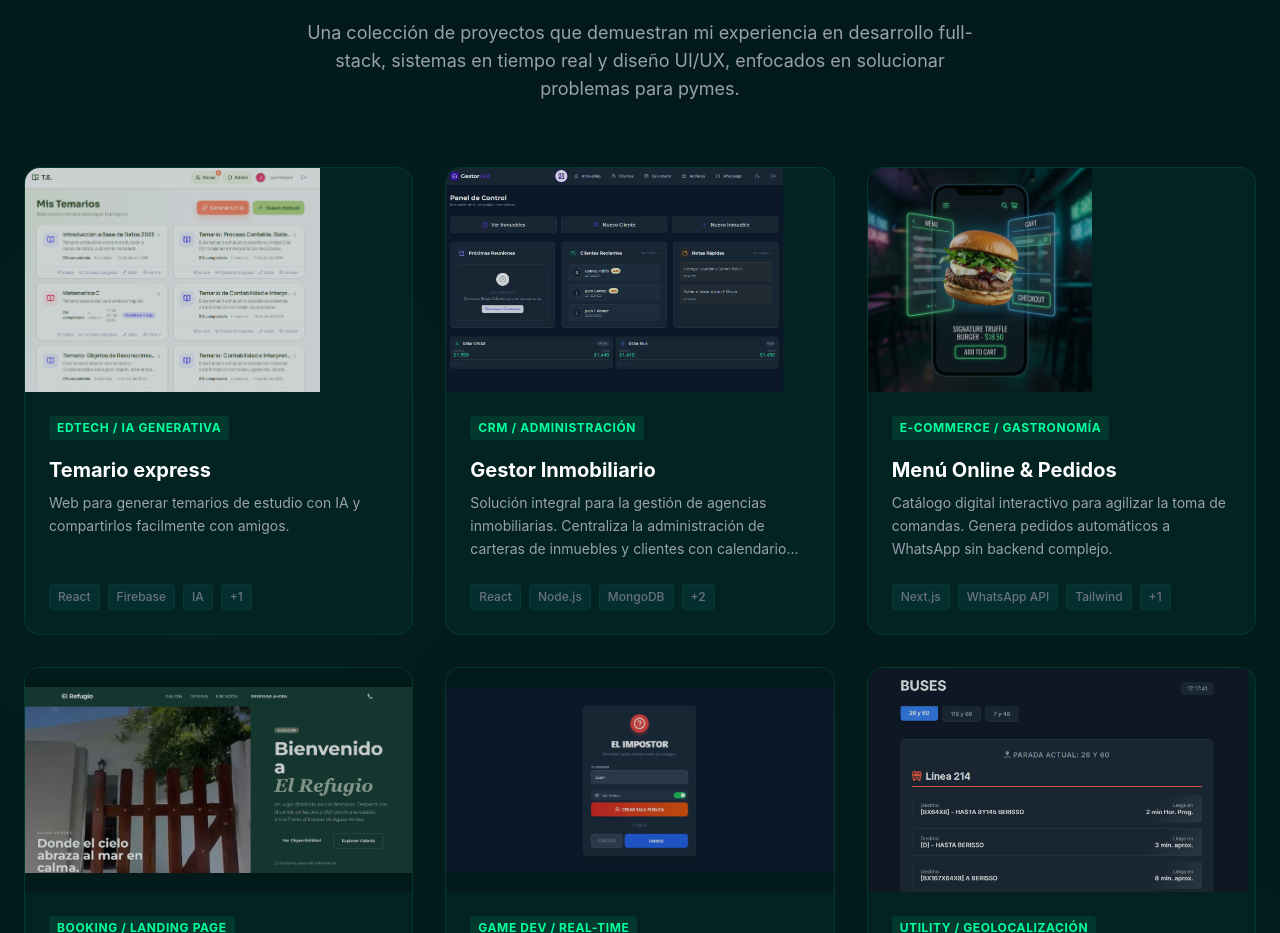
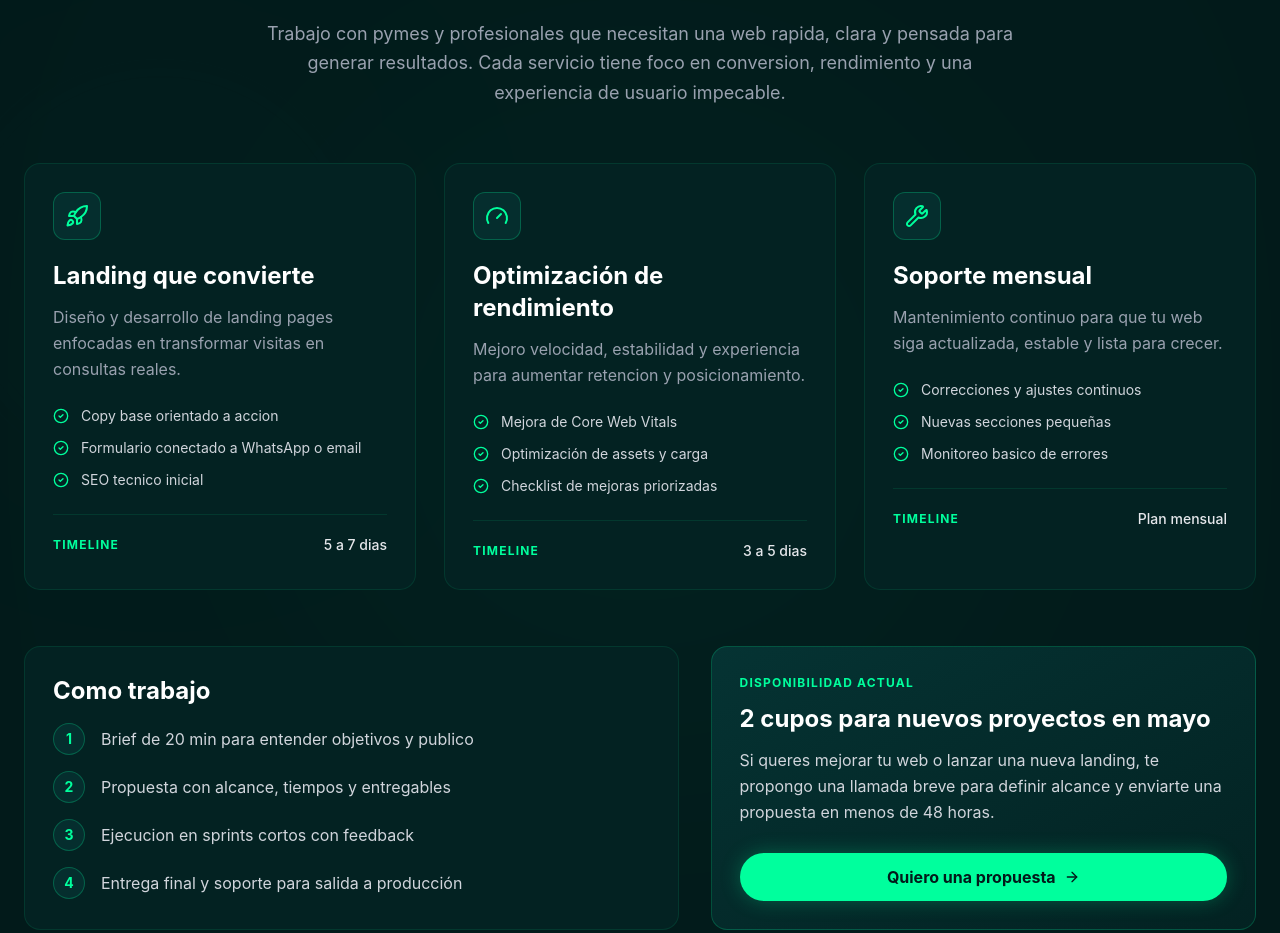
Before and after one commit to juanmoore-creator/porfolio, a React (Vite) app: page / in a window 1280 px wide. Shown: the part 1699-2632 px from the top of the page. Built offline with nearby package versions, Linux system fonts and the light colour scheme.

Commit message:
commmit  update 2

```diff
--- a/src/App.jsx
+++ b/src/App.jsx
@@ -3,6 +3,7 @@ import React from 'react'
 import { MotionConfig } from 'framer-motion'
 import Hero from './components/Hero'
 import About from './components/About'
+import Services from './components/Services'
 import Projects from './components/Projects'
 import Contact from './components/Contact'
 
@@ -11,6 +12,7 @@ function App() {
     <MotionConfig reducedMotion="user">
       <Hero />
       <About />
+      <Services />
       <Projects />
       <Contact />
     </MotionConfig>
--- a/src/components/Hero.jsx
+++ b/src/components/Hero.jsx
@@ -26,6 +26,7 @@ const Hero = () => {
                 </div>
 
                 <div className="flex gap-8 items-center text-sm font-medium text-gray-300">
+                    <a href="#services" className="rounded-full px-1 py-1 hover:text-[#00ff9d] transition-colors focus-visible:outline-none focus-visible:ring-2 focus-visible:ring-[#00ff9d] focus-visible:ring-offset-2 focus-visible:ring-offset-[#021a1a]">Servicios</a>
                     <a href="#work" className="rounded-full px-1 py-1 hover:text-[#00ff9d] transition-colors focus-visible:outline-none focus-visible:ring-2 focus-visible:ring-[#00ff9d] focus-visible:ring-offset-2 focus-visible:ring-offset-[#021a1a]">Proyectos</a>
                     <a href="#about" className="rounded-full px-1 py-1 hover:text-[#00ff9d] transition-colors focus-visible:outline-none focus-visible:ring-2 focus-visible:ring-[#00ff9d] focus-visible:ring-offset-2 focus-visible:ring-offset-[#021a1a]">Sobre mí</a>
                     <motion.a
--- /dev/null
+++ b/src/components/Services.jsx
@@ -0,0 +1,148 @@
+import React from 'react';
+import { motion } from 'framer-motion';
+import { Rocket, Gauge, Wrench, ArrowRight, CheckCircle2 } from 'lucide-react';
+
+const services = [
+    {
+        icon: <Rocket className="w-6 h-6 text-[#00ff9d]" />,
+        title: 'Landing que convierte',
+        description: 'Diseño y desarrollo de landing pages enfocadas en transformar visitas en consultas reales.',
+        deliverables: ['Copy base orientado a accion', 'Formulario conectado a WhatsApp o email', 'SEO tecnico inicial'],
+        timeline: '5 a 7 dias'
+    },
+    {
+        icon: <Gauge className="w-6 h-6 text-[#00ff9d]" />,
+        title: 'Optimización de rendimiento',
+        description: 'Mejoro velocidad, estabilidad y experiencia para aumentar retencion y posicionamiento.',
+        deliverables: ['Mejora de Core Web Vitals', 'Optimización de assets y carga', 'Checklist de mejoras priorizadas'],
+        timeline: '3 a 5 dias'
+    },
+    {
+        icon: <Wrench className="w-6 h-6 text-[#00ff9d]" />,
+        title: 'Soporte mensual',
+        description: 'Mantenimiento continuo para que tu web siga actualizada, estable y lista para crecer.',
+        deliverables: ['Correcciones y ajustes continuos', 'Nuevas secciones pequeñas', 'Monitoreo basico de errores'],
+        timeline: 'Plan mensual'
+    }
+];
+
+const processSteps = [
+    'Brief de 20 min para entender objetivos y publico',
+    'Propuesta con alcance, tiempos y entregables',
+    'Ejecucion en sprints cortos con feedback',
+    'Entrega final y soporte para salida a producción'
+];
+
+const Services = () => {
+    return (
+        <section id="services" className="py-24 bg-[#021a1a] relative overflow-hidden">
+            <div className="absolute top-0 left-0 w-full h-full overflow-hidden pointer-events-none">
+                <div className="absolute top-1/2 left-1/2 -translate-x-1/2 -translate-y-1/2 w-[32rem] h-[32rem] bg-[#00ff9d] rounded-full mix-blend-screen filter blur-[150px] opacity-5"></div>
+                <div className="absolute top-1/4 left-0 w-80 h-80 bg-[#052e2e] rounded-full filter blur-[120px] opacity-20"></div>
+            </div>
+
+            <div className="max-w-7xl mx-auto px-6 relative z-10">
+                <motion.div
+                    initial={{ opacity: 0, y: 20 }}
+                    whileInView={{ opacity: 1, y: 0 }}
+                    viewport={{ once: true }}
+                    transition={{ duration: 0.6 }}
+                    className="text-center mb-14"
+                >
+                    <div className="inline-flex items-center gap-2 px-3 py-1 rounded-full border border-[#00ff9d]/20 bg-[#052e2e]/50 backdrop-blur-sm mb-6">
+                        <span className="w-1.5 h-1.5 rounded-full bg-[#00ff9d] animate-pulse"></span>
+                        <span className="text-[#00ff9d] text-xs font-bold tracking-widest uppercase">Servicios freelance</span>
+                    </div>
+
+                    <h2 className="text-4xl md:text-5xl font-bold text-white mb-6 tracking-tight">
+                        Soluciones para <span className="text-transparent bg-clip-text bg-gradient-to-r from-[#00ff9d] to-emerald-600">hacer crecer tu negocio</span>
+                    </h2>
+
+                    <p className="text-gray-400 max-w-3xl mx-auto text-lg leading-relaxed">
+                        Trabajo con pymes y profesionales que necesitan una web rapida, clara y pensada para generar resultados.
+                        Cada servicio tiene foco en conversion, rendimiento y una experiencia de usuario impecable.
+                    </p>
+                </motion.div>
+
+                <div className="grid grid-cols-1 lg:grid-cols-3 gap-7 mb-14">
+                    {services.map((service, index) => (
+                        <motion.article
+                            key={service.title}
+                            initial={{ opacity: 0, y: 30 }}
+                            whileInView={{ opacity: 1, y: 0 }}
+                            viewport={{ once: true }}
+                            transition={{ duration: 0.5, delay: index * 0.1 }}
+                            className="h-full rounded-2xl bg-[#032222] border border-[#00ff9d]/10 p-7 hover:border-[#00ff9d]/35 hover:shadow-[0_0_30px_rgba(0,255,157,0.08)] transition-[border-color,box-shadow,transform]"
+                        >
+                            <div className="w-12 h-12 rounded-xl bg-[#052e2e] border border-[#00ff9d]/25 flex items-center justify-center mb-5">
+                                {service.icon}
+                            </div>
+
+                            <h3 className="text-2xl font-bold text-white mb-3">{service.title}</h3>
+                            <p className="text-gray-400 mb-6 leading-relaxed">{service.description}</p>
+
+                            <ul className="space-y-3 mb-6">
+                                {service.deliverables.map((item) => (
+                                    <li key={item} className="flex items-start gap-3 text-gray-300 text-sm">
+                                        <CheckCircle2 className="w-4 h-4 text-[#00ff9d] mt-0.5 shrink-0" />
+                                        <span>{item}</span>
+                                    </li>
+                                ))}
+                            </ul>
+
+                            <div className="pt-5 border-t border-[#00ff9d]/10 flex items-center justify-between">
+                                <span className="text-xs uppercase tracking-widest text-[#00ff9d] font-bold">Timeline</span>
+                                <span className="text-sm text-gray-200 font-medium">{service.timeline}</span>
+                            </div>
+                        </motion.article>
+                    ))}
+                </div>
+
+                <motion.div
+                    initial={{ opacity: 0, y: 20 }}
+                    whileInView={{ opacity: 1, y: 0 }}
+                    viewport={{ once: true }}
+                    transition={{ duration: 0.6 }}
+                    className="grid lg:grid-cols-[1.2fr_1fr] gap-8 items-stretch"
+                >
+                    <div className="rounded-2xl bg-[#032222] border border-[#00ff9d]/10 p-7 text-left">
+                        <h3 className="text-white text-2xl font-bold mb-4">Como trabajo</h3>
+                        <ul className="space-y-4">
+                            {processSteps.map((step, index) => (
+                                <li key={step} className="flex items-start gap-4 text-gray-300">
+                                    <span className="w-8 h-8 rounded-full bg-[#052e2e] border border-[#00ff9d]/25 flex items-center justify-center text-[#00ff9d] text-sm font-bold shrink-0">
+                                        {index + 1}
+                                    </span>
+                                    <span className="pt-1">{step}</span>
+                                </li>
+                            ))}
+                        </ul>
+                    </div>
+
+                    <div className="rounded-2xl bg-gradient-to-br from-[#053333] to-[#032222] border border-[#00ff9d]/20 p-7 text-left flex flex-col justify-between">
+                        <div>
+                            <p className="text-[#00ff9d] text-xs font-bold tracking-widest uppercase mb-3">Disponibilidad actual</p>
+                            <h3 className="text-white text-2xl font-bold mb-3">2 cupos para nuevos proyectos en mayo</h3>
+                            <p className="text-gray-300 leading-relaxed mb-7">
+                                Si queres mejorar tu web o lanzar una nueva landing, te propongo una llamada breve para
+                                definir alcance y enviarte una propuesta en menos de 48 horas.
+                            </p>
+                        </div>
+
+                        <motion.a
+                            href="#contact"
+                            whileHover={{ scale: 1.02 }}
+                            whileTap={{ scale: 0.98 }}
+                            className="inline-flex items-center justify-center gap-2 rounded-full bg-[#00ff9d] text-[#021a1a] font-bold px-6 py-3 shadow-[0_0_20px_rgba(0,255,157,0.25)] hover:shadow-[0_0_28px_rgba(0,255,157,0.45)] transition-shadow focus-visible:outline-none focus-visible:ring-2 focus-visible:ring-[#00ff9d] focus-visible:ring-offset-2 focus-visible:ring-offset-[#021a1a]"
+                        >
+                            Quiero una propuesta
+                            <ArrowRight className="w-4 h-4" />
+                        </motion.a>
+                    </div>
+                </motion.div>
+            </div>
+        </section>
+    );
+};
+
+export default Services;
```
